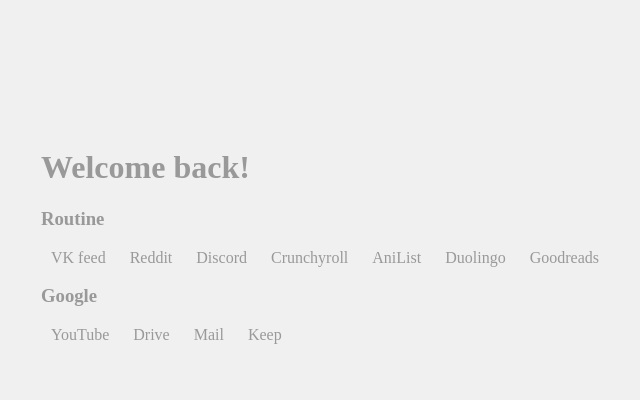
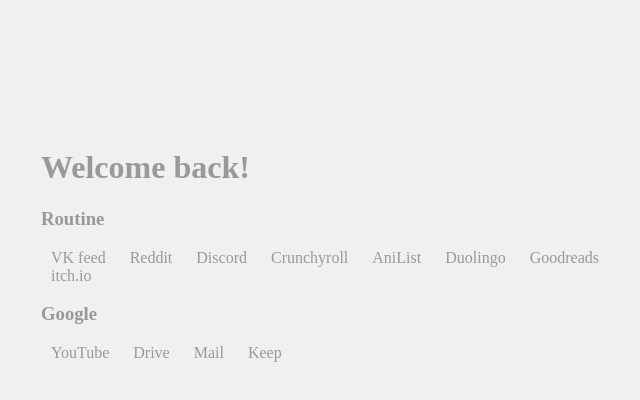
Before and after one commit to graynut/starpage, a plain HTML site: page index.html in a window 1280 px wide. Shown: the whole page, without its empty margins (207-847 px from the left). Drawn offline with Linux system fonts and the light colour scheme.

Commit message:
Update index.html

```diff
--- a/index.html
+++ b/index.html
@@ -17,6 +17,7 @@
 	<a target="_parent" href="https://anilist.co/home">AniList</a>
 	<a target="_parent" href="https://duolingo.com">Duolingo</a>
 	<a target="_parent" href="https://goodreads.com">Goodreads</a>
+	<a target="_parent" href="https://itch.io">itch.io</a>
 </div>
 
 <div class="row">
```
